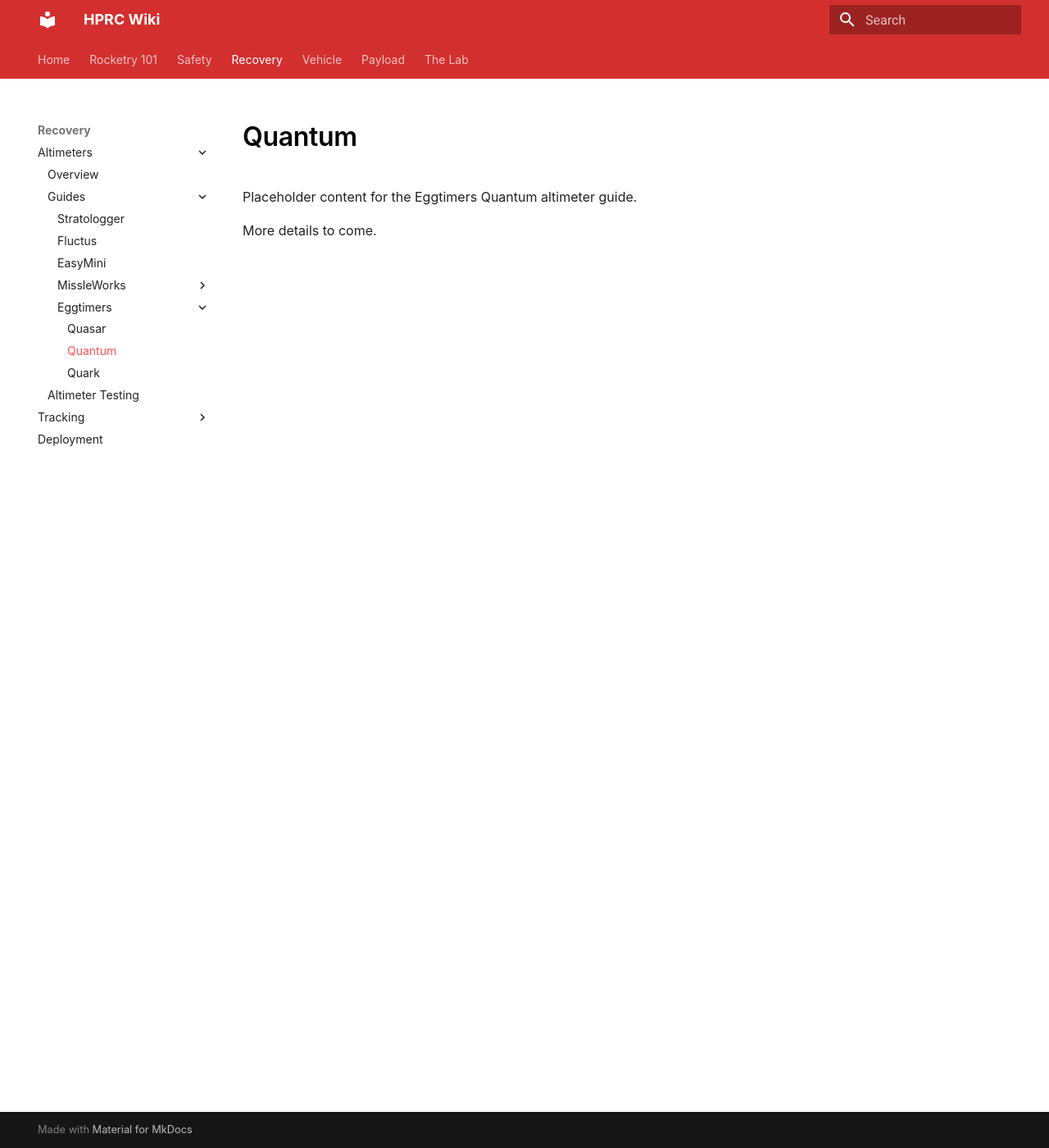
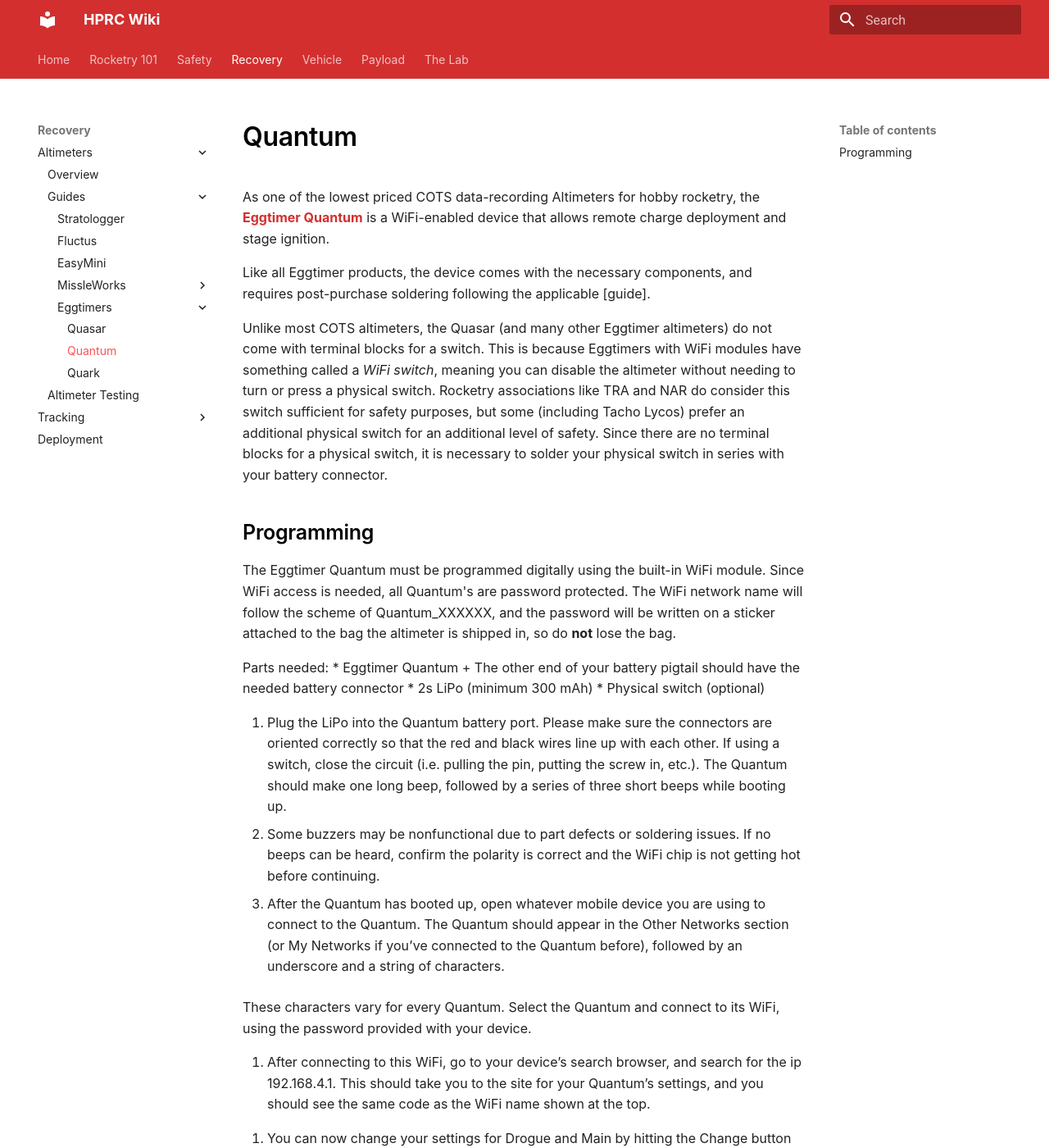
Before and after one commit to NCSU-High-Powered-Rocketry-Club/HPRC-Docs, an MkDocs documentation site: the page built from docs/recovery/altimeters/use/eggtimers/quantum.md, in a window 1280 px wide and 1400 px high. Shown: the whole window at 82% size. Built offline with MkDocs 1.6.1 and Material for MkDocs 9.7.7, drawn with Linux system fonts in a browser that asks for light colours; some of the changed text lies outside the part shown.

Commit message:
Added Quantum documentation (missing pics rn), adjusted quasar typos found while writing quantum docs

```diff
--- a/docs/recovery/altimeters/use/eggtimers/quantum.md
+++ b/docs/recovery/altimeters/use/eggtimers/quantum.md
@@ -1,5 +1,47 @@
 # Quantum
 
-Placeholder content for the Eggtimers Quantum altimeter guide.
+As one of the lowest priced COTS data-recording Altimeters for hobby rocketry, the **[Eggtimer Quantum](https://eggtimerrocketry.com/home/altimeters-av-bay/)** is a WiFi-enabled device that allows remote charge deployment and stage ignition.
+
+<!-- ![An image of the fully assembled Eggtimer Quasar G3.](../../../../../imgs\recovery\altimeters\use\eggtimers\quasar\Quasar-G3-Full.jpg) -->
+
+Like all Eggtimer products, the device comes with the necessary components, and requires post-purchase soldering following the applicable [guide]<!-- (https://eggtimerrocketry.com/eggtimer-quasar-support/)-->.
+
+<!-- ![An image of all of the Eggtimer Quasar G3 parts, dissassembled and unsoldered.](../../../../../imgs\recovery\altimeters\use\eggtimers\quasar\quasar-parts-g3-disassembled.jpg) -->
+
+Unlike most COTS altimeters, the Quasar (and many other Eggtimer altimeters) do not come with terminal blocks for a switch. This is because Eggtimers with WiFi modules have something called a *WiFi switch*, meaning you can disable the altimeter without needing to turn or press a physical switch. Rocketry associations like TRA and NAR do consider this switch sufficient for safety purposes, but some (including Tacho Lycos) prefer an additional physical switch for an additional level of safety. Since there are no terminal blocks for a physical switch, it is necessary to solder your physical switch in series with your battery connector.
+
+<!-- The CAD file for the Quantum can be found [here](https://drive.google.com/file/d/1PR2ZmyRTRtak5FnZXIlF_6ybPMGH0vzY/view?usp=sharing). -->
+
+## Programming
+
+The Eggtimer Quantum must be programmed digitally using the built-in WiFi module. Since WiFi access is needed, all Quantum's are password protected. The WiFi network name will follow the scheme of Quantum_XXXXXX, and the password will be written on a sticker attached to the bag the altimeter is shipped in, so do **not** lose the bag.
+
+Parts needed:
+* Eggtimer Quantum
+    + The other end of your battery pigtail should have the needed battery connector
+* 2s LiPo (minimum 300 mAh)
+* Physical switch (optional)
+
+1. Plug the LiPo into the Quantum battery port. Please make sure the connectors are oriented correctly so that the red and black wires line up with each other. If using a switch, close the circuit (i.e. pulling the pin, putting the screw in, etc.). The Quantum should make one long beep, followed by a series of three short beeps while booting up.
+* Some buzzers may be nonfunctional due to part defects or soldering issues. If no beeps can be heard, confirm the polarity is correct and the WiFi chip is not getting hot before continuing.
+
+2. After the Quantum has booted up, open whatever mobile device you are using to connect to the Quantum. The Quantum should appear in the Other Networks section (or My Networks if you’ve connected to the Quantum before), followed by an underscore and a string of characters.
+
+<!-- ![An image of the iPhone WiFi menu, with QUASAR_8F6877 circled in red.](../../../../../imgs\recovery\altimeters\use\eggtimers\quasar\QuasarWiFi.jpg) -->
+
+These characters vary for every Quantum. Select the Quantum and connect to its WiFi, using the password provided with your device.
+
+3. After connecting to this WiFi, go to your device’s search browser, and search for the ip 192.168.4.1. This should take you to the site for your Quantum’s settings, and you should see the same code as the WiFi name shown at the top.
+
+<!-- ![An image of the QUASAR_8F6877 menu, with parameters like Flight Status, Drogue & main Altitude/Delay, & GPS Status.](../../../../../imgs\recovery\altimeters\use\eggtimers\quasar\QuasarMenu.jpg) -->
+
+4. You can now change your settings for Drogue and Main by hitting the Change button next to their respective settings. DROGUE Delay is the time after apogee that the drogue channel will be powered, in seconds, and MAIN Altitude is the altitude, in feet, where the main channel will be powered. Hit ``Submit`` to ensure any changes are saved.
+* If desired, you can change the name of your WiFi network by going directly to the web address ``192.168.4.1/hsetup``
+
+5. After finishing with the Quantum, disconnect from the Quantum’s WiFi and open the circuit if you are using a physical switch. If you are no longer using the altimeter, unplug the LiPo from the altimeter. If the LiPo is the one you intend to use on the field, please check that the battery is fully charged or plug the battery into the charger.
+* If the battery is plugged in, DO NOT leave it unattended. The LiPo should be removed as soon as it is fully charged, do not leave it on the charger.
 
 More details to come.
+
+<!-- Last Updated: 04/25/26 -->
+<!-- Last Updated By: Alex Key/Mads Groennegaard -->
```
Also changed, not shown: docs/recovery/altimeters/use/eggtimers/quasar.md (+2 -2 lines), docs/recovery/altimeters/use/stratologger-cf.md (added, +11 -0 lines), docs/recovery/altimeters/use/stratologger.md (deleted, +0 -5 lines), imgs/recovery/altimeters/use/StratoLoggerCF.jpg (added).
